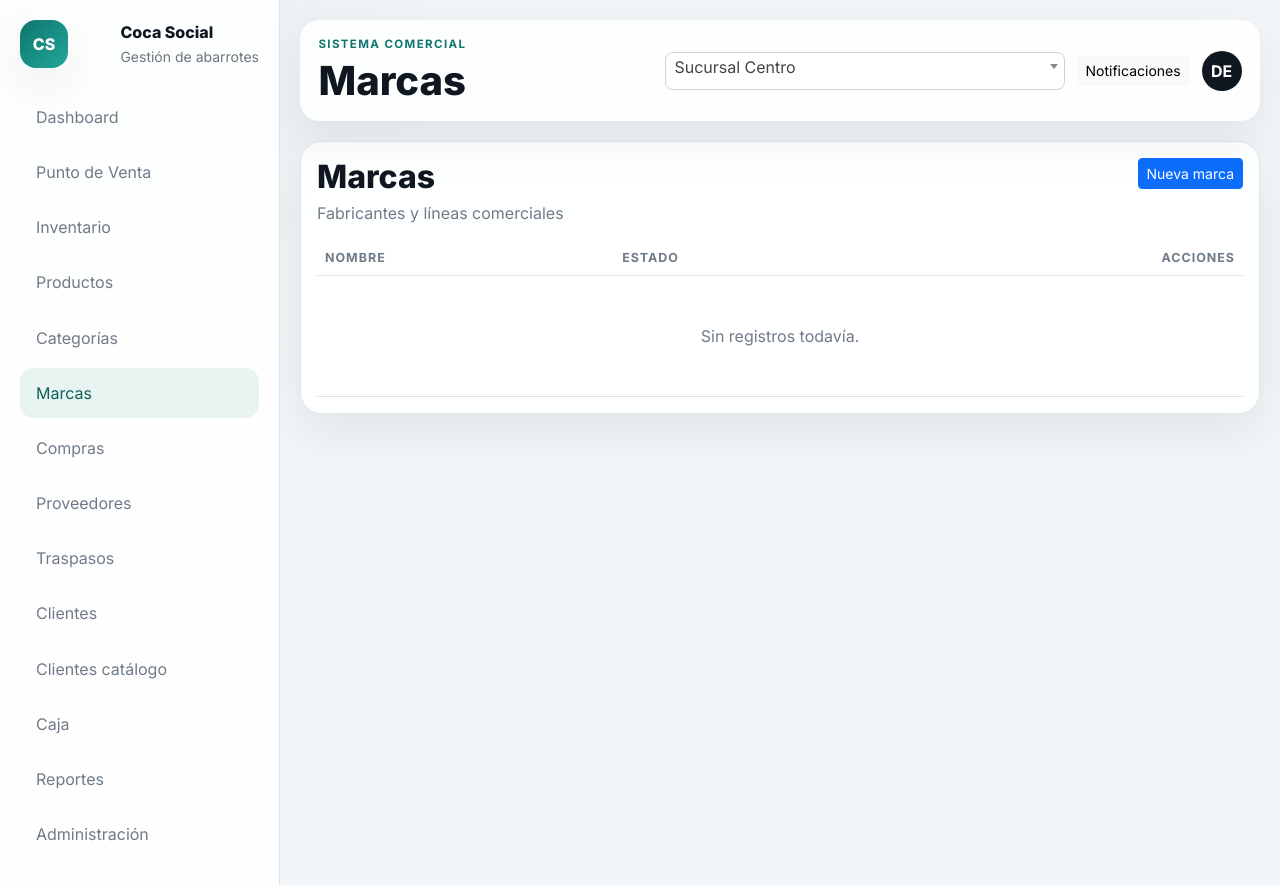
After one commit to wfarelt/coca_social, a Django app: page /catalogos/marcas/ in a window 1280 px wide. The commit adds this page. Run offline with Django 5.2, Linux system fonts and the light colour scheme; data that the repository does not hold is empty; some libraries are stand-ins or nearby versions.

Commit message:
Add catalog CRUD and HTMX POS flow

```diff
--- a/apps/core/urls.py
+++ b/apps/core/urls.py
@@ -6,6 +6,10 @@ from . import views
 urlpatterns = [
     path("", views.dashboard, name="dashboard"),
     path("pos/", views.pos, name="pos"),
+    path("pos/buscar/", views.pos_search, name="pos_search"),
+    path("pos/agregar/<int:pk>/", views.pos_add_item, name="pos_add_item"),
+    path("pos/actualizar/<int:pk>/", views.pos_update_item, name="pos_update_item"),
+    path("pos/vaciar/", views.pos_clear_cart, name="pos_clear_cart"),
     path("ventas/", views.sales_overview, name="sales_overview"),
     path("ventas/devoluciones/", views.sales_returns, name="sales_returns"),
     path("inventario/", views.inventory_overview, name="inventory_overview"),
@@ -38,4 +42,28 @@ urlpatterns = [
     path("administracion/usuarios/", views.admin_users, name="admin_users"),
     path("administracion/roles/", views.admin_roles, name="admin_roles"),
     path("administracion/configuracion/", views.admin_settings, name="admin_settings"),
+    path("catalogos/sucursales/", views.branches, name="branches"),
+    path("catalogos/sucursales/nueva/", views.branch_create, name="branch_create"),
+    path("catalogos/sucursales/<int:pk>/editar/", views.branch_edit, name="branch_edit"),
+    path("catalogos/sucursales/<int:pk>/eliminar/", views.branch_delete, name="branch_delete"),
+    path("catalogos/categorias/", views.categories_list, name="categories_list"),
+    path("catalogos/categorias/nueva/", views.category_create, name="category_create"),
+    path("catalogos/categorias/<int:pk>/editar/", views.category_edit, name="category_edit"),
+    path("catalogos/categorias/<int:pk>/eliminar/", views.category_delete, name="category_delete"),
+    path("catalogos/productos/", views.products_list, name="products_list"),
+    path("catalogos/productos/nuevo/", views.product_create, name="product_create"),
+    path("catalogos/productos/<int:pk>/editar/", views.product_edit, name="product_edit"),
+    path("catalogos/productos/<int:pk>/eliminar/", views.product_delete, name="product_delete"),
+    path("catalogos/marcas/", views.brands_list, name="brands_list"),
+    path("catalogos/marcas/nueva/", views.brand_create, name="brand_create"),
+    path("catalogos/marcas/<int:pk>/editar/", views.brand_edit, name="brand_edit"),
+    path("catalogos/marcas/<int:pk>/eliminar/", views.brand_delete, name="brand_delete"),
+    path("catalogos/proveedores/", views.suppliers_list, name="suppliers_list"),
+    path("catalogos/proveedores/nuevo/", views.supplier_create, name="supplier_create"),
+    path("catalogos/proveedores/<int:pk>/editar/", views.supplier_edit, name="supplier_edit"),
+    path("catalogos/proveedores/<int:pk>/eliminar/", views.supplier_delete, name="supplier_delete"),
+    path("catalogos/clientes/", views.customers_list, name="customers_list"),
+    path("catalogos/clientes/nuevo/", views.customer_create, name="customer_create"),
+    path("catalogos/clientes/<int:pk>/editar/", views.customer_edit, name="customer_edit"),
+    path("catalogos/clientes/<int:pk>/eliminar/", views.customer_delete, name="customer_delete"),
 ]
--- a/apps/core/views.py
+++ b/apps/core/views.py
@@ -1,4 +1,9 @@
-from django.shortcuts import render
+from django.shortcuts import get_object_or_404, redirect, render
+from django.http import HttpResponseBadRequest
+from decimal import Decimal
+
+from .forms import BrandForm, BranchForm, CategoryForm, CustomerForm, ProductForm, SupplierForm
+from .models import Brand, Branch, Category, Customer, Product, Supplier
 
 
 def _module_context(title, subtitle, actions, stats=None, rows=None):
@@ -39,6 +44,7 @@ def dashboard(request):
 
 
 def pos(request):
+    cart_context = _cart_context(request)
     context = {
         "quick_products": [
             {"name": "Coca-Cola 600ml", "price": "$18", "stock": 48},
@@ -46,12 +52,85 @@ def pos(request):
             {"name": "Leche entera 1L", "price": "$28", "stock": 12},
             {"name": "Arroz 1kg", "price": "$26", "stock": 31},
         ],
-        "cart": [
-            {"name": "Coca-Cola 600ml", "qty": 2, "price": "$18", "subtotal": "$36"},
-            {"name": "Pan Bimbo grande", "qty": 1, "price": "$42", "subtotal": "$42"},
-        ],
+        **cart_context,
     }
     return render(request, "core/pos.html", context)
+
+
+def pos_search(request):
+    query = request.GET.get("q", "").strip()
+    products = Product.objects.select_related("category").filter(is_active=True)
+    if query:
+        products = products.filter(name__icontains=query) | products.filter(code__icontains=query) | products.filter(barcode__icontains=query)
+    products = products.order_by("name")[:12]
+    return render(request, "core/partials/pos_product_results.html", {"products": products, "query": query})
+
+
+def pos_add_item(request, pk):
+    if request.method != "POST":
+        return HttpResponseBadRequest("Invalid method")
+    product = get_object_or_404(Product, pk=pk, is_active=True)
+    cart = request.session.get("pos_cart", {})
+    key = str(product.pk)
+    cart[key] = cart.get(key, 0) + 1
+    request.session["pos_cart"] = cart
+    request.session.modified = True
+    return render(request, "core/partials/pos_cart.html", _cart_context(request))
+
+
+def pos_update_item(request, pk):
+    if request.method != "POST":
+        return HttpResponseBadRequest("Invalid method")
+    action = request.POST.get("action")
+    cart = request.session.get("pos_cart", {})
+    key = str(pk)
+    quantity = int(cart.get(key, 0))
+    if action == "increase":
+        quantity += 1
+    elif action == "decrease":
+        quantity = max(0, quantity - 1)
+    elif action == "remove":
+        quantity = 0
+    if quantity <= 0:
+        cart.pop(key, None)
+    else:
+        cart[key] = quantity
+    request.session["pos_cart"] = cart
+    request.session.modified = True
+    return render(request, "core/partials/pos_cart.html", _cart_context(request))
+
+
+def pos_clear_cart(request):
+    if request.method != "POST":
+        return HttpResponseBadRequest("Invalid method")
+    request.session.pop("pos_cart", None)
+    request.session.modified = True
+    return render(request, "core/partials/pos_cart.html", _cart_context(request))
+
+
+def _cart_context(request):
+    cart = request.session.get("pos_cart", {})
+    product_ids = [int(product_id) for product_id in cart.keys()]
+    products = Product.objects.filter(pk__in=product_ids).order_by("name")
+    items = []
+    subtotal = Decimal("0.00")
+    for product in products:
+        quantity = int(cart.get(str(product.pk), 0))
+        line_total = product.sale_price * quantity
+        subtotal += line_total
+        items.append({
+            "id": product.pk,
+            "name": product.name,
+            "qty": quantity,
+            "price": product.sale_price,
+            "subtotal": line_total,
+        })
+    return {
+        "cart": items,
+        "subtotal": subtotal,
+        "discount": Decimal("0.00"),
+        "total": subtotal,
+    }
 
 
 def sales_overview(request):
@@ -180,3 +259,226 @@ def admin_roles(request):
 
 def admin_settings(request):
     return render(request, "core/module.html", _module_context("Configuración", "Parámetros generales del sistema", ["Guardar cambios"], [{"label": "Estado", "value": "Activo"}], []))
+
+
+def _catalog_list(request, *, model, page_title, page_subtitle, create_url, create_label, headers, row_builder):
+    rows = [row_builder(instance) for instance in model.objects.all()]
+    return render(
+        request,
+        "core/catalog_list.html",
+        {
+            "page_title": page_title,
+            "page_subtitle": page_subtitle,
+            "create_url": create_url,
+            "create_label": create_label,
+            "headers": headers,
+            "rows": rows,
+        },
+    )
+
+
+def _catalog_form(request, *, form_class, page_title, page_subtitle, list_url, template_name="core/catalog_form.html", instance=None):
+    form = form_class(request.POST or None, instance=instance)
+    if request.method == "POST" and form.is_valid():
+        form.save()
+        return redirect(list_url)
+    return render(
+        request,
+        template_name,
+        {
+            "form": form,
+            "page_title": page_title,
+            "page_subtitle": page_subtitle,
+            "list_url": list_url,
+        },
+    )
+
+
+def _catalog_delete(request, *, instance, list_url, page_title, page_subtitle):
+    if request.method == "POST":
+        instance.delete()
+        return redirect(list_url)
+    return render(
+        request,
+        "core/catalog_delete.html",
+        {
+            "object": instance,
+            "page_title": page_title,
+            "page_subtitle": page_subtitle,
+            "list_url": list_url,
+        },
+    )
+
+
+def branches(request):
+    return _catalog_list(
+        request,
+        model=Branch,
+        page_title="Sucursales",
+        page_subtitle="Gestión de sedes operativas",
+        create_url="/catalogos/sucursales/nueva/",
+        create_label="Nueva sucursal",
+        headers=["Nombre", "Código", "Estado", "Dirección"],
+        row_builder=lambda obj: {
+            "cells": [obj.name, obj.code, "Activa" if obj.is_active else "Inactiva", obj.address or "-"],
+            "edit_url": f"/catalogos/sucursales/{obj.pk}/editar/",
+            "delete_url": f"/catalogos/sucursales/{obj.pk}/eliminar/",
+        },
+    )
+
+
+def branch_create(request):
+    return _catalog_form(request, form_class=BranchForm, page_title="Nueva sucursal", page_subtitle="Alta de una sede operativa", list_url="/catalogos/sucursales/")
+
+
+def branch_edit(request, pk):
+    return _catalog_form(request, form_class=BranchForm, instance=get_object_or_404(Branch, pk=pk), page_title="Editar sucursal", page_subtitle="Ajusta los datos de la sede", list_url="/catalogos/sucursales/")
+
+
+def branch_delete(request, pk):
+    return _catalog_delete(request, instance=get_object_or_404(Branch, pk=pk), list_url="/catalogos/sucursales/", page_title="Eliminar sucursal", page_subtitle="Confirma la eliminación de la sede")
+
+
+def categories_list(request):
+    return _catalog_list(
+        request,
+        model=Category,
+        page_title="Categorías",
+        page_subtitle="Clasificación de productos",
+        create_url="/catalogos/categorias/nueva/",
+        create_label="Nueva categoría",
+        headers=["Nombre", "Estado"],
+        row_builder=lambda obj: {
+            "cells": [obj.name, "Activa" if obj.is_active else "Inactiva"],
+            "edit_url": f"/catalogos/categorias/{obj.pk}/editar/",
+            "delete_url": f"/catalogos/categorias/{obj.pk}/eliminar/",
+        },
+    )
+
+
+def category_create(request):
+    return _catalog_form(request, form_class=CategoryForm, page_title="Nueva categoría", page_subtitle="Crea una familia de productos", list_url="/catalogos/categorias/")
+
+
+def category_edit(request, pk):
+    return _catalog_form(request, form_class=CategoryForm, instance=get_object_or_404(Category, pk=pk), page_title="Editar categoría", page_subtitle="Ajusta el nombre o estado", list_url="/catalogos/categorias/")
+
+
+def category_delete(request, pk):
+    return _catalog_delete(request, instance=get_object_or_404(Category, pk=pk), list_url="/catalogos/categorias/", page_title="Eliminar categoría", page_subtitle="Confirma la eliminación de la categoría")
+
+
+def products_list(request):
+    return _catalog_list(
+        request,
+        model=Product,
+        page_title="Productos",
+        page_subtitle="Catálogo comercial y precios",
+        create_url="/catalogos/productos/nuevo/",
+        create_label="Nuevo producto",
+        headers=["Código", "Nombre", "Categoría", "Precio venta", "Estado"],
+        row_builder=lambda obj: {
+            "cells": [obj.code, obj.name, obj.category.name, f"${obj.sale_price}", "Activo" if obj.is_active else "Inactivo"],
+            "edit_url": f"/catalogos/productos/{obj.pk}/editar/",
+            "delete_url": f"/catalogos/productos/{obj.pk}/eliminar/",
+        },
+    )
+
+
+def product_create(request):
+    return _catalog_form(request, form_class=ProductForm, page_title="Nuevo producto", page_subtitle="Alta de artículo", list_url="/catalogos/productos/")
+
+
+def product_edit(request, pk):
+    return _catalog_form(request, form_class=ProductForm, instance=get_object_or_404(Product, pk=pk), page_title="Editar producto", page_subtitle="Corrige datos del artículo", list_url="/catalogos/productos/")
+
+
+def product_delete(request, pk):
+    return _catalog_delete(request, instance=get_object_or_404(Product, pk=pk), list_url="/catalogos/productos/", page_title="Eliminar producto", page_subtitle="Confirma la eliminación del producto")
+
+
+def brands_list(request):
+    return _catalog_list(
+        request,
+        model=Brand,
+        page_title="Marcas",
+        page_subtitle="Fabricantes y líneas comerciales",
+        create_url="/catalogos/marcas/nueva/",
+        create_label="Nueva marca",
+        headers=["Nombre", "Estado"],
+        row_builder=lambda obj: {
+            "cells": [obj.name, "Activa" if obj.is_active else "Inactiva"],
+            "edit_url": f"/catalogos/marcas/{obj.pk}/editar/",
+            "delete_url": f"/catalogos/marcas/{obj.pk}/eliminar/",
+        },
+    )
+
+
+def brand_create(request):
+    return _catalog_form(request, form_class=BrandForm, page_title="Nueva marca", page_subtitle="Alta de marca comercial", list_url="/catalogos/marcas/")
+
+
+def brand_edit(request, pk):
+    return _catalog_form(request, form_class=BrandForm, instance=get_object_or_404(Brand, pk=pk), page_title="Editar marca", page_subtitle="Ajusta el registro", list_url="/catalogos/marcas/")
+
+
+def brand_delete(request, pk):
+    return _catalog_delete(request, instance=get_object_or_404(Brand, pk=pk), list_url="/catalogos/marcas/", page_title="Eliminar marca", page_subtitle="Confirma la eliminación de la marca")
+
+
+def suppliers_list(request):
+    return _catalog_list(
+        request,
+        model=Supplier,
+        page_title="Proveedores",
+        page_subtitle="Catálogo de abastecedores",
+        create_url="/catalogos/proveedores/nuevo/",
+        create_label="Nuevo proveedor",
+        headers=["Nombre", "Teléfono", "Estado"],
+        row_builder=lambda obj: {
+            "cells": [obj.name, obj.phone or "-", "Activo" if obj.is_active else "Inactivo"],
+            "edit_url": f"/catalogos/proveedores/{obj.pk}/editar/",
+            "delete_url": f"/catalogos/proveedores/{obj.pk}/eliminar/",
+        },
+    )
+
+
+def supplier_create(request):
+    return _catalog_form(request, form_class=SupplierForm, page_title="Nuevo proveedor", page_subtitle="Alta de proveedor", list_url="/catalogos/proveedores/")
+
+
+def supplier_edit(request, pk):
+    return _catalog_form(request, form_class=SupplierForm, instance=get_object_or_404(Supplier, pk=pk), page_title="Editar proveedor", page_subtitle="Ajusta los datos del proveedor", list_url="/catalogos/proveedores/")
+
+
+def supplier_delete(request, pk):
+    return _catalog_delete(request, instance=get_object_or_404(Supplier, pk=pk), list_url="/catalogos/proveedores/", page_title="Eliminar proveedor", page_subtitle="Confirma la eliminación del proveedor")
+
+
+def customers_list(request):
+    return _catalog_list(
+        request,
+        model=Customer,
+        page_title="Clientes",
+        page_subtitle="Catálogo de clientes y crédito",
+        create_url="/catalogos/clientes/nuevo/",
+        create_label="Nuevo cliente",
+        headers=["Nombre", "Teléfono", "Crédito", "Saldo"],
+        row_builder=lambda obj: {
+            "cells": [obj.name, obj.phone or "-", f"${obj.credit_limit}", f"${obj.balance}"],
+            "edit_url": f"/catalogos/clientes/{obj.pk}/editar/",
+            "delete_url": f"/catalogos/clientes/{obj.pk}/eliminar/",
+        },
+    )
+
+
+def customer_create(request):
+    return _catalog_form(request, form_class=CustomerForm, page_title="Nuevo cliente", page_subtitle="Alta de cliente", list_url="/catalogos/clientes/")
+
+
+def customer_edit(request, pk):
+    return _catalog_form(request, form_class=CustomerForm, instance=get_object_or_404(Customer, pk=pk), page_title="Editar cliente", page_subtitle="Ajusta los datos del cliente", list_url="/catalogos/clientes/")
+
+
+def customer_delete(request, pk):
+    return _catalog_delete(request, instance=get_object_or_404(Customer, pk=pk), list_url="/catalogos/clientes/", page_title="Eliminar cliente", page_subtitle="Confirma la eliminación del cliente")
--- a/templates/base.html
+++ b/templates/base.html
@@ -26,9 +26,14 @@
         <a class="nav-link {% if request.resolver_match.url_name == 'dashboard' %}active{% endif %}" href="{% url 'dashboard' %}">Dashboard</a>
         <a class="nav-link {% if request.resolver_match.url_name == 'pos' %}active{% endif %}" href="{% url 'pos' %}">Punto de Venta</a>
         <a class="nav-link {% if request.resolver_match.url_name == 'inventory_overview' %}active{% endif %}" href="{% url 'inventory_overview' %}">Inventario</a>
+        <a class="nav-link {% if request.resolver_match.url_name == 'products_list' %}active{% endif %}" href="{% url 'products_list' %}">Productos</a>
+        <a class="nav-link {% if request.resolver_match.url_name == 'categories_list' %}active{% endif %}" href="{% url 'categories_list' %}">Categorías</a>
+        <a class="nav-link {% if request.resolver_match.url_name == 'brands_list' %}active{% endif %}" href="{% url 'brands_list' %}">Marcas</a>
         <a class="nav-link {% if request.resolver_match.url_name == 'purchases_overview' %}active{% endif %}" href="{% url 'purchases_overview' %}">Compras</a>
+        <a class="nav-link {% if request.resolver_match.url_name == 'suppliers_list' %}active{% endif %}" href="{% url 'suppliers_list' %}">Proveedores</a>
         <a class="nav-link {% if request.resolver_match.url_name == 'transfers_overview' %}active{% endif %}" href="{% url 'transfers_overview' %}">Traspasos</a>
         <a class="nav-link {% if request.resolver_match.url_name == 'customers_overview' %}active{% endif %}" href="{% url 'customers_overview' %}">Clientes</a>
+        <a class="nav-link {% if request.resolver_match.url_name == 'customers_list' %}active{% endif %}" href="{% url 'customers_list' %}">Clientes catálogo</a>
         <a class="nav-link {% if request.resolver_match.url_name == 'cash_overview' %}active{% endif %}" href="{% url 'cash_overview' %}">Caja</a>
         <a class="nav-link {% if request.resolver_match.url_name == 'reports_overview' %}active{% endif %}" href="{% url 'reports_overview' %}">Reportes</a>
         <a class="nav-link {% if request.resolver_match.url_name == 'admin_overview' %}active{% endif %}" href="{% url 'admin_overview' %}">Administración</a>
--- /dev/null
+++ b/templates/core/catalog_list.html
@@ -0,0 +1,44 @@
+{% extends 'base.html' %}
+{% block title %}{{ page_title }} | Coca Social{% endblock %}
+{% block page_title %}{{ page_title }}{% endblock %}
+{% block content %}
+<section class="panel">
+  <div class="panel-header">
+    <div>
+      <h2 class="panel-title mb-1">{{ page_title }}</h2>
+      <p class="panel-subtitle mb-0">{{ page_subtitle }}</p>
+    </div>
+    <a class="btn btn-primary btn-sm" href="{{ create_url }}">{{ create_label }}</a>
+  </div>
+
+  <div class="table-responsive">
+    <table class="table table-hover align-middle table-clean mb-0">
+      <thead>
+        <tr>
+          {% for header in headers %}
+          <th>{{ header }}</th>
+          {% endfor %}
+          <th class="text-end">Acciones</th>
+        </tr>
+      </thead>
+      <tbody>
+        {% for row in rows %}
+        <tr>
+          {% for cell in row.cells %}
+          <td>{{ cell }}</td>
+          {% endfor %}
+          <td class="text-end">
+            <div class="btn-group btn-group-sm">
+              <a class="btn btn-outline-secondary" href="{{ row.edit_url }}">Editar</a>
+              <a class="btn btn-outline-danger" href="{{ row.delete_url }}">Eliminar</a>
+            </div>
+          </td>
+        </tr>
+        {% empty %}
+        <tr><td colspan="{{ headers|length|add:1 }}" class="py-5 text-center text-muted">Sin registros todavía.</td></tr>
+        {% endfor %}
+      </tbody>
+    </table>
+  </div>
+</section>
+{% endblock %}
```
Also changed, not shown: apps/core/forms.py (added, +87 -0 lines), templates/core/catalog_delete.html (added, +15 -0 lines), templates/core/catalog_form.html (added, +30 -0 lines), templates/core/partials/pos_cart.html (added, +35 -0 lines), templates/core/partials/pos_product_results.html (added, +16 -0 lines), templates/core/pos.html (+15 -23 lines).
